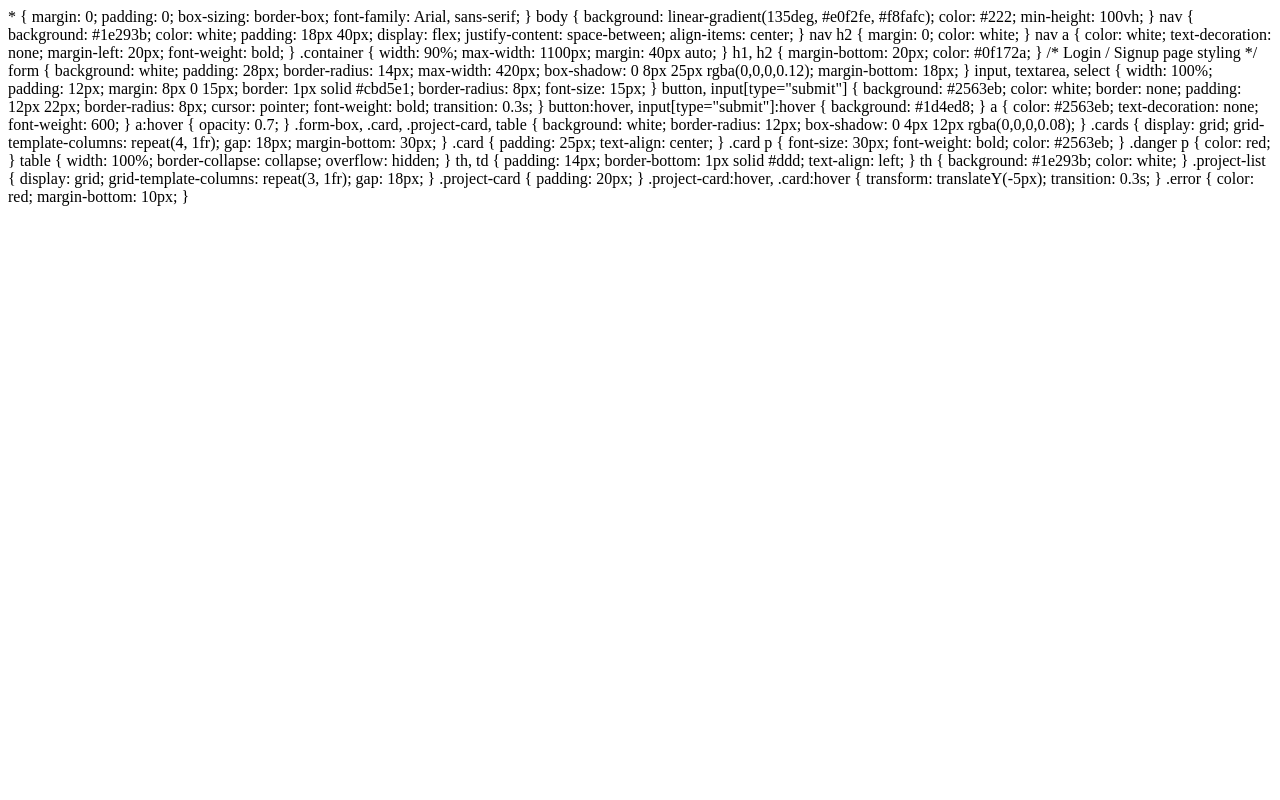
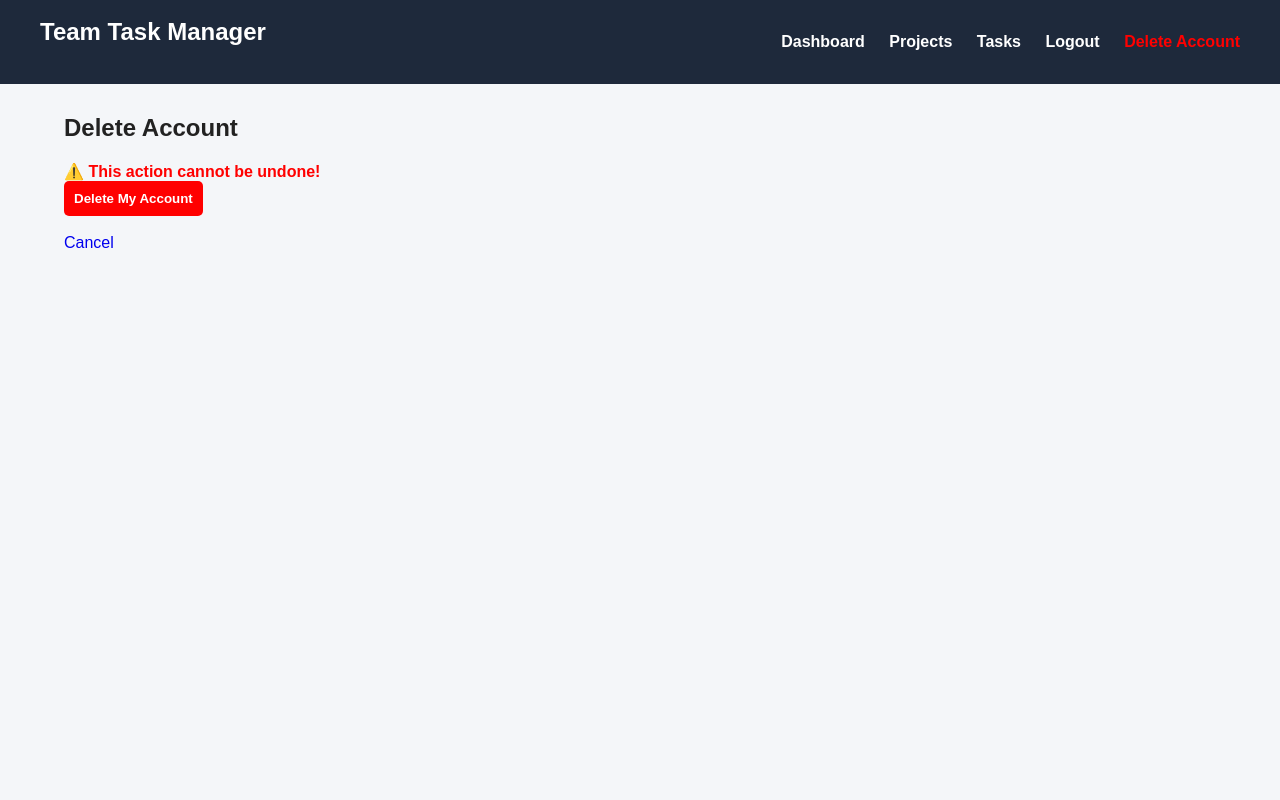
Before and after one commit to chetukuriajay-sudo/etharaai-ttmproject, a Django app: page /delete-account/ in a window 1280 px wide. Run offline with Django 5.2, Linux system fonts and the light colour scheme; a user stored in the database is signed in; some libraries are stand-ins or nearby versions.

Commit message:
Update base.html

```diff
--- a/templates/base.html
+++ b/templates/base.html
@@ -1,153 +1,77 @@
-* {
-    margin: 0;
-    padding: 0;
-    box-sizing: border-box;
-    font-family: Arial, sans-serif;
-}
+{% load static %}
+<!DOCTYPE html>
+<html>
 
-body {
-    background: linear-gradient(135deg, #e0f2fe, #f8fafc);
-    color: #222;
-    min-height: 100vh;
-}
+<head>
+    <meta charset="UTF-8">
+    <title>Team Task Manager</title>
 
-nav {
-    background: #1e293b;
-    color: white;
-    padding: 18px 40px;
-    display: flex;
-    justify-content: space-between;
-    align-items: center;
-}
+    <!-- Main CSS -->
+    <link rel="stylesheet" href="{% static 'css/style.css' %}">
 
-nav h2 {
-    margin: 0;
-    color: white;
-}
+    <!-- Select2 CSS -->
+    <link href="https://cdn.jsdelivr.net/npm/select2@4.1.0-rc.0/dist/css/select2.min.css" rel="stylesheet" />
 
-nav a {
-    color: white;
-    text-decoration: none;
-    margin-left: 20px;
-    font-weight: bold;
-}
+    {{ form.media }}
+</head>
 
-.container {
-    width: 90%;
-    max-width: 1100px;
-    margin: 40px auto;
-}
+<body>
 
-h1, h2 {
-    margin-bottom: 20px;
-    color: #0f172a;
-}
+<!-- Navbar -->
+<nav>
+    <h2>Team Task Manager</h2>
+    <div>
+        {% if user.is_authenticated %}
+            <a href="{% url 'dashboard' %}">Dashboard</a>
+            <a href="{% url 'projects' %}">Projects</a>
+            <a href="{% url 'tasks' %}">Tasks</a>
+            <a href="{% url 'logout' %}">Logout</a>
+            <a href="{% url 'delete_account' %}" style="color:red;">Delete Account</a>
+        {% else %}
+            <a href="{% url 'login' %}">Login</a>
+            <a href="{% url 'signup' %}">Signup</a>
+        {% endif %}
+    </div>
+</nav>
 
-/* Login / Signup page styling */
-form {
-    background: white;
-    padding: 28px;
-    border-radius: 14px;
-    max-width: 420px;
-    box-shadow: 0 8px 25px rgba(0,0,0,0.12);
-    margin-bottom: 18px;
-}
+<!-- Messages -->
+{% if messages %}
+  {% for message in messages %}
+    <div style="
+        background:#d1fae5;
+        color:#065f46;
+        padding:12px;
+        margin:15px auto;
+        width:90%;
+        max-width:1100px;
+        border-radius:8px;
+        font-weight:bold;
+    ">
+        {{ message }}
+    </div>
+  {% endfor %}
+{% endif %}
 
-input, textarea, select {
-    width: 100%;
-    padding: 12px;
-    margin: 8px 0 15px;
-    border: 1px solid #cbd5e1;
-    border-radius: 8px;
-    font-size: 15px;
-}
+<!-- Main Content -->
+<div class="container">
+    {% block content %}
+    {% endblock %}
+</div>
 
-button, input[type="submit"] {
-    background: #2563eb;
-    color: white;
-    border: none;
-    padding: 12px 22px;
-    border-radius: 8px;
-    cursor: pointer;
-    font-weight: bold;
-    transition: 0.3s;
-}
+<!-- jQuery -->
+<script src="https://code.jquery.com/jquery-3.6.0.min.js"></script>
 
-button:hover, input[type="submit"]:hover {
-    background: #1d4ed8;
-}
+<!-- Select2 JS -->
+<script src="https://cdn.jsdelivr.net/npm/select2@4.1.0-rc.0/dist/js/select2.min.js"></script>
 
-a {
-    color: #2563eb;
-    text-decoration: none;
-    font-weight: 600;
-}
+<script>
+    $(document).ready(function() {
+        $('select').select2();
+    });
+</script>
 
-a:hover {
-    opacity: 0.7;
-}
+<!-- FIXED STATIC JS -->
+<script src="{% static 'js/script.js' %}"></script>
 
-.form-box, .card, .project-card, table {
-    background: white;
-    border-radius: 12px;
-    box-shadow: 0 4px 12px rgba(0,0,0,0.08);
-}
-
-.cards {
-    display: grid;
-    grid-template-columns: repeat(4, 1fr);
-    gap: 18px;
-    margin-bottom: 30px;
-}
-
-.card {
-    padding: 25px;
-    text-align: center;
-}
-
-.card p {
-    font-size: 30px;
-    font-weight: bold;
-    color: #2563eb;
-}
-
-.danger p {
-    color: red;
-}
-
-table {
-    width: 100%;
-    border-collapse: collapse;
-    overflow: hidden;
-}
-
-th, td {
-    padding: 14px;
-    border-bottom: 1px solid #ddd;
-    text-align: left;
-}
-
-th {
-    background: #1e293b;
-    color: white;
-}
-
-.project-list {
-    display: grid;
-    grid-template-columns: repeat(3, 1fr);
-    gap: 18px;
-}
-
-.project-card {
-    padding: 20px;
-}
-
-.project-card:hover, .card:hover {
-    transform: translateY(-5px);
-    transition: 0.3s;
-}
-
-.error {
-    color: red;
-    margin-bottom: 10px;
-}
+</body>
+</html>
```
